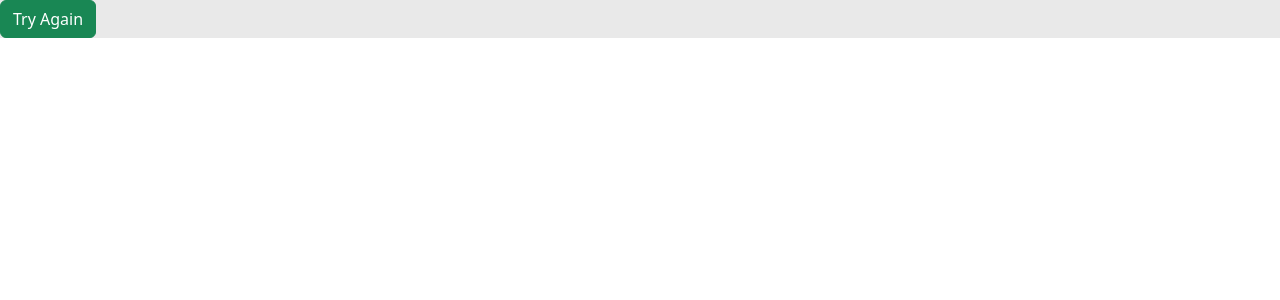
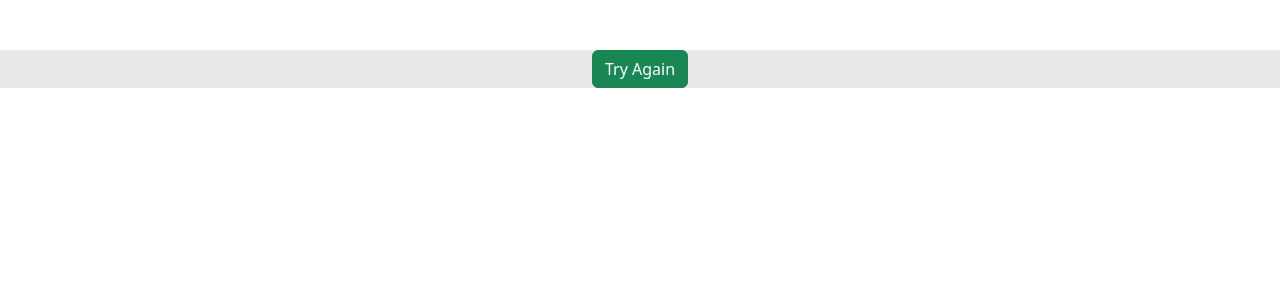
Before and after one commit to Talha-Jubaer-Prantor/rm-fashion, a React (Create React App) app: page /loginerror in a window 1280 px wide. Shown: the top 300 px of the page. Built offline with nearby package versions, Linux system fonts and the light colour scheme.

Commit message:
adding backend

```diff
--- a/src/Components/AdminLogin/LoginError.js
+++ b/src/Components/AdminLogin/LoginError.js
@@ -1,9 +1,10 @@
 import React from 'react';
 import { Link } from 'react-router-dom';
+import "./LoginError.css"
 
 const LoginError = () => {
     return (
-        <div>
+        <div style={{textAlign:"center",marginTop:"50px"}}>
             <Link to={"/adminlogin"} className='btn btn-success'>Try Again</Link>
 
         </div>
```
Also changed, not shown: src/Components/AdminLogin/LoginError.css (added).
